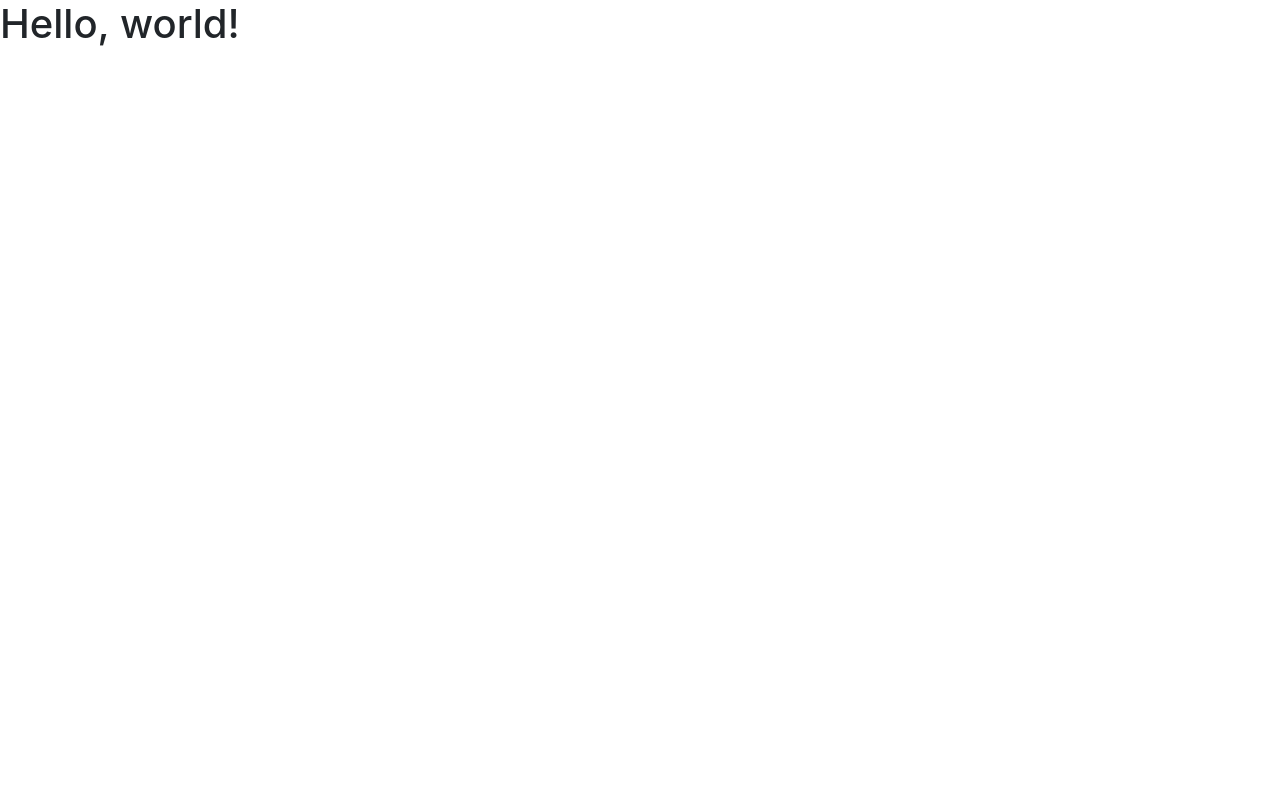
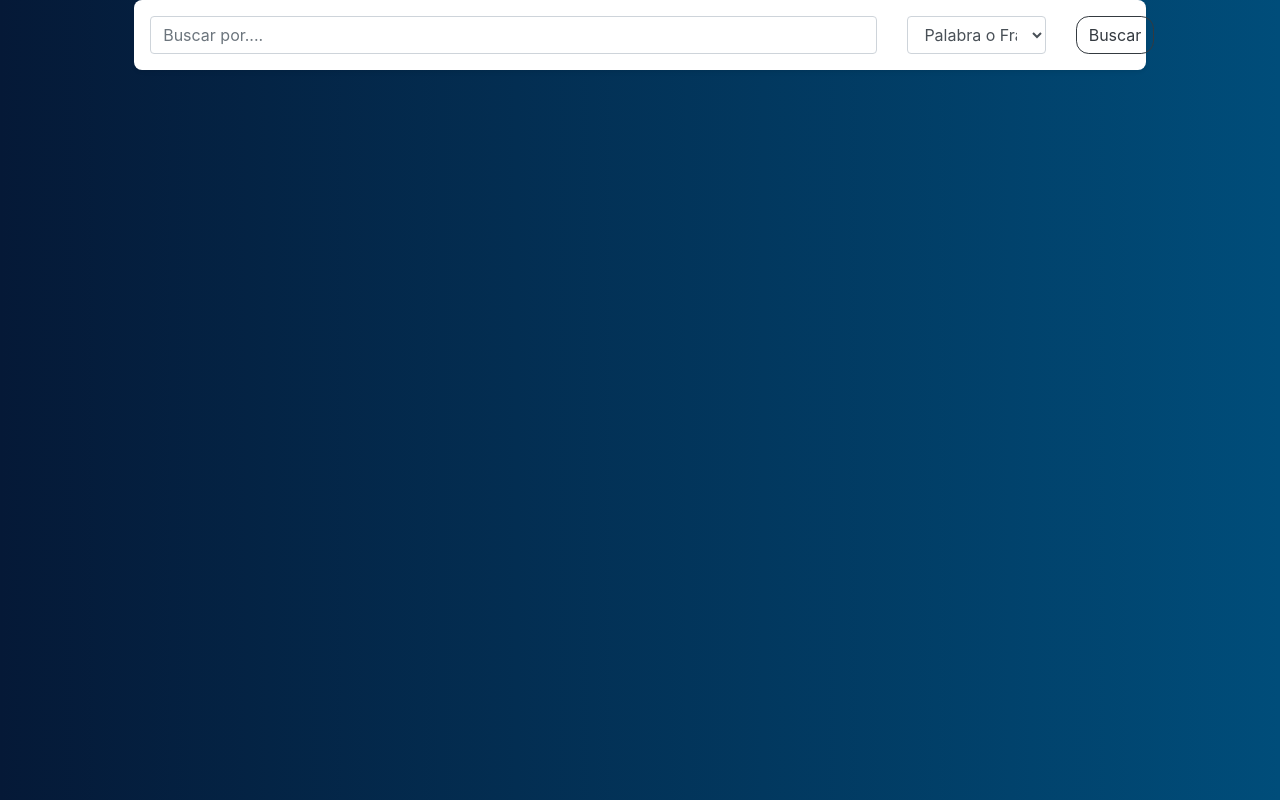
Before and after one commit to ks-pages/proyectoBiblioteca, a plain HTML site: page index.html in a window 1280 px wide. Drawn offline with Linux system fonts and the light colour scheme.

Commit message:
cambios en la interfaz, primer diseño para busqueda

```diff
--- /dev/null
+++ b/css/estilos_personales.css
@@ -0,0 +1,16 @@
+body{
+    background: #18457c;
+    background: -moz-linear-gradient(left, #051937, #004d7a); /* FF3.6-15 */
+    background: -webkit-linear-gradient(left, #051937, #004d7a); /* Chrome10-25,Safari5.1-6 */
+    background: linear-gradient(to right, #051937, #004d7a); /* W3C, IE10+, FF16+, Chrome26+, Opera12+, Safari7+ */
+    filter: progid:DXImageTransform.Microsoft.gradient( startColorstr='#051937', endColorstr='#004d7a',GradientType=1 ); /* IE6-9 */
+}
+
+.rounded-personalizado {
+    border-radius: 0.50rem !important;
+}
+
+
+.rounded-button {
+    border-radius: 0.80rem !important;
+}
--- /dev/null
+++ b/css/search-box-palette.css
@@ -0,0 +1,8 @@
+:root {
+    --mountain-meadow: #1AC294;
+    --light-sea-green: #20AA9C;
+    --niagara: #23A187;
+    --viking: #52B1C2;
+    --mountain-meadow: #18C789;
+    --azure: #FDFEFE;
+}
--- a/index.html
+++ b/index.html
@@ -7,15 +7,35 @@
 
     <!-- Bootstrap CSS -->
     <link rel="stylesheet" href="css/bootstrap.css">
+    <link rel="stylesheet" href="css/estilos_personales.css">
     <title>Hello, world!</title>
   </head>
   <body>
-    <h1>Hello, world!</h1>
+    <div class="container-fluid">
 
-    <!-- Optional JavaScript -->
-    <!-- jQuery first, then Popper.js, then Bootstrap JS -->
+        <div class="col-lg-10 offset-lg-1 col-md-12 col-sm-12">
+            <div class="shadow-sm p-3 mb-5 bg-white rounded-personalizado">
+                <div class="row">
+                    <div class="col-9">
+                        <input type="text" class="form-control" placeholder="Buscar por....">
+                    </div>
+                    <div class="col-2">
+                        <select id="inputState" class="form-control">
+                            <option>Palabra o Frase</option>
+                            <option>Autor</option>
+                            <option>Titulo</option>
+                        </select>
+                    </div>
+                    <div class="col-1">
+                        <button type="button" class="btn btn-outline-dark rounded-button">Buscar</button>
+                    </div>
+                </div>
+            </div>
+        </div>
+
+    </div>
     <script src="js/jquery.slim.min.js"></script>
     <script src="js/popper.min.js"></script>
-    <script src="js/bootstrap.js" integrity="sha384-smHYKdLADwkXOn1EmN1qk/HfnUcbVRZyYmZ4qpPea6sjB/pTJ0euyQp0Mk8ck+5T" crossorigin="anonymous"></script>
+    <script src="js/bootstrap.js"></script>
   </body>
 </html>
```
